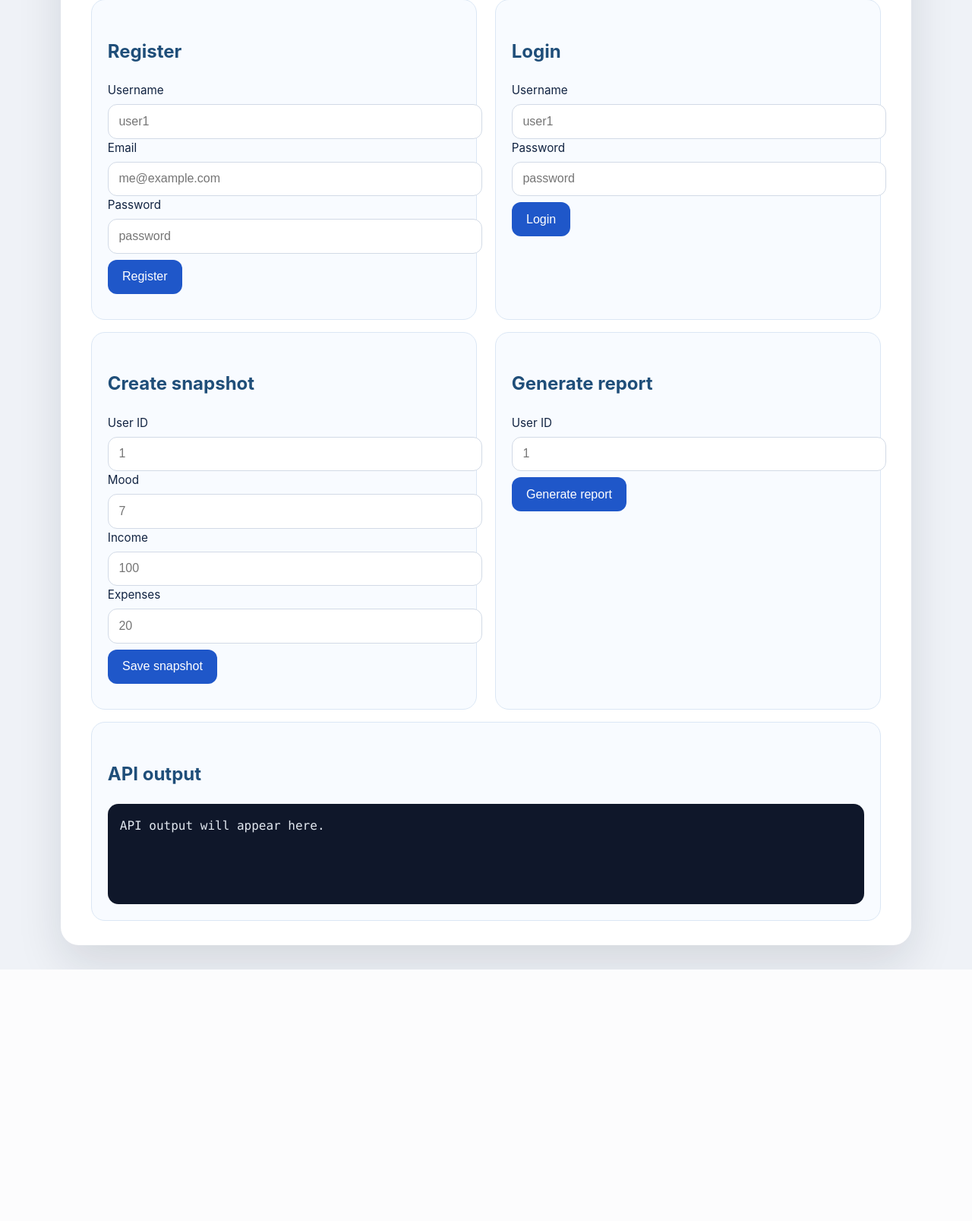
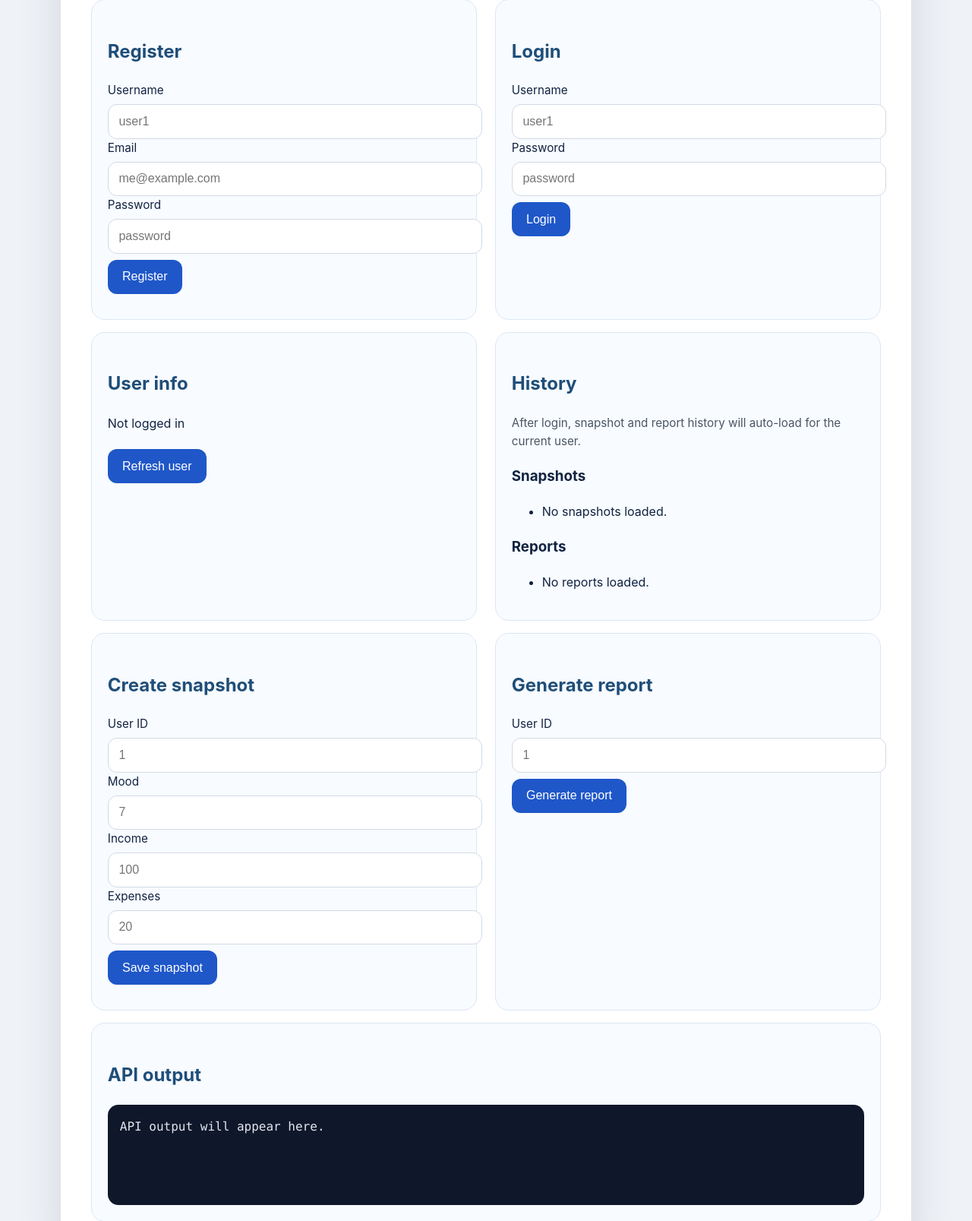
Before and after one commit to meegaw-roophy/85NAWFBOUND, a Python web app: template frontend/django_project/templates/index.html in a window 1280 px wide. Shown: the part 467-2074 px from the top of the page at 76% size. Before the commit the page ends 1743 px from the top, so only its background shows below. Run offline with Jinja, Linux system fonts and the light colour scheme; the template is opened without the code that fills it, so the values that code supplies are empty.

Commit message:
Add dashboard history and user info to Django frontend

```diff
--- a/frontend/django_project/templates/index.html
+++ b/frontend/django_project/templates/index.html
@@ -64,6 +64,24 @@
 
       <section class="section-grid">
         <div class="card">
+          <h2>User info</h2>
+          <p id="current-user">Not logged in</p>
+          <button id="refresh-user">Refresh user</button>
+          <div id="user-status" class="status"></div>
+        </div>
+
+        <div class="card">
+          <h2>History</h2>
+          <p class="small-note">After login, snapshot and report history will auto-load for the current user.</p>
+          <h3>Snapshots</h3>
+          <ul id="snapshot-list"><li>No snapshots loaded.</li></ul>
+          <h3>Reports</h3>
+          <ul id="report-list"><li>No reports loaded.</li></ul>
+        </div>
+      </section>
+
+      <section class="section-grid">
+        <div class="card">
           <h2>Create snapshot</h2>
           <label for="snapshot-user-id">User ID</label>
           <input id="snapshot-user-id" placeholder="1" />
@@ -86,7 +104,7 @@
         </div>
       </section>
 
-      <section class="card full-width">
+        <section class="card full-width">
         <h2>API output</h2>
         <div id="api-output" class="output">API output will appear here.</div>
       </section>
@@ -96,9 +114,16 @@
       const backendBase = 'http://localhost:8000';
       const apiOutput = document.getElementById('api-output');
       let token = null;
+      let currentUser = null;
 
       function logOutput(message) {
         apiOutput.textContent = message;
+      }
+
+      function getAuthHeaders() {
+        const headers = { 'Content-Type': 'application/json' };
+        if (token) headers['Authorization'] = `Bearer ${token}`;
+        return headers;
       }
 
       async function fetchJson(url, options = {}) {
@@ -107,6 +132,64 @@
         if (!res.ok) throw new Error(JSON.stringify(data));
         return data;
       }
+
+      function setCurrentUser(user) {
+        currentUser = user;
+        document.getElementById('current-user').textContent = user ? `${user.username} (id: ${user.id})` : 'Not logged in';
+        if (user) {
+          document.getElementById('snapshot-user-id').value = user.id;
+          document.getElementById('report-user-id').value = user.id;
+        }
+      }
+
+      async function loadUserMe() {
+        if (!token) return;
+        try {
+          const data = await fetchJson(`${backendBase}/api/v1/users/me`, { headers: { Authorization: `Bearer ${token}` } });
+          setCurrentUser(data);
+          logOutput(JSON.stringify(data, null, 2));
+        } catch (error) {
+          logOutput(error.message);
+        }
+      }
+
+      async function loadSnapshots() {
+        const userId = document.getElementById('snapshot-user-id').value;
+        if (!userId) return;
+        try {
+          const data = await fetchJson(`${backendBase}/api/v1/users/${userId}/snapshots`, { headers: getAuthHeaders() });
+          const list = document.getElementById('snapshot-list');
+          list.innerHTML = data.length ? data.map(s => `<li><strong>${s.timestamp}</strong> mood=${s.mood} income=${s.income} expenses=${s.expenses}</li>`).join('') : '<li>No snapshots yet.</li>';
+        } catch (error) {
+          logOutput(error.message);
+        }
+      }
+
+      async function loadReports() {
+        const userId = document.getElementById('report-user-id').value;
+        if (!userId) return;
+        try {
+          const data = await fetchJson(`${backendBase}/api/v1/users/${userId}/reports`, { headers: getAuthHeaders() });
+          const list = document.getElementById('report-list');
+          list.innerHTML = data.length ? data.map(r => `<li><strong>${r.generated_at}</strong> summary=${r.summary_text || 'no summary'}</li>`).join('') : '<li>No reports yet.</li>';
+        } catch (error) {
+          logOutput(error.message);
+        }
+      }
+
+      document.getElementById('refresh-user').addEventListener('click', async () => {
+        const status = document.getElementById('user-status');
+        status.textContent = 'Refreshing...';
+        try {
+          await loadUserMe();
+          await loadSnapshots();
+          await loadReports();
+          status.textContent = 'User refreshed';
+        } catch (error) {
+          status.textContent = 'Error';
+          logOutput(error.message);
+        }
+      });
 
       document.getElementById('check-health').addEventListener('click', async () => {
         const result = document.getElementById('health-result');
@@ -130,10 +213,11 @@
         try {
           const data = await fetchJson(`${backendBase}/api/v1/auth/register`, {
             method: 'POST',
-            headers: { 'Content-Type': 'application/json' },
+            headers: getAuthHeaders(),
             body: JSON.stringify({ username, email, password }),
           });
           result.textContent = 'Registered';
+          setCurrentUser(data);
           logOutput(JSON.stringify(data, null, 2));
         } catch (error) {
           result.textContent = 'Error';
@@ -154,6 +238,9 @@
           });
           token = data.access_token;
           result.textContent = 'Logged in';
+          await loadUserMe();
+          await loadSnapshots();
+          await loadReports();
           logOutput(JSON.stringify(data, null, 2));
         } catch (error) {
           result.textContent = 'Error';
@@ -172,13 +259,11 @@
           const payload = { mood, income, expenses };
           const data = await fetchJson(`${backendBase}/api/v1/users/${userId}/snapshots`, {
             method: 'POST',
-            headers: {
-              'Content-Type': 'application/json',
-              'Authorization': token ? `Bearer ${token}` : '',
-            },
+            headers: getAuthHeaders(),
             body: JSON.stringify(payload),
           });
           result.textContent = 'Snapshot saved';
+          await loadSnapshots();
           logOutput(JSON.stringify(data, null, 2));
         } catch (error) {
           result.textContent = 'Error';
@@ -193,13 +278,11 @@
         try {
           const data = await fetchJson(`${backendBase}/api/v1/users/${userId}/reports/generate`, {
             method: 'POST',
-            headers: {
-              'Content-Type': 'application/json',
-              'Authorization': token ? `Bearer ${token}` : '',
-            },
+            headers: getAuthHeaders(),
             body: JSON.stringify({}),
           });
           result.textContent = 'Report generated';
+          await loadReports();
           logOutput(JSON.stringify(data, null, 2));
         } catch (error) {
           result.textContent = 'Error';
```
Also changed, not shown: frontend/django_project/README.md.
